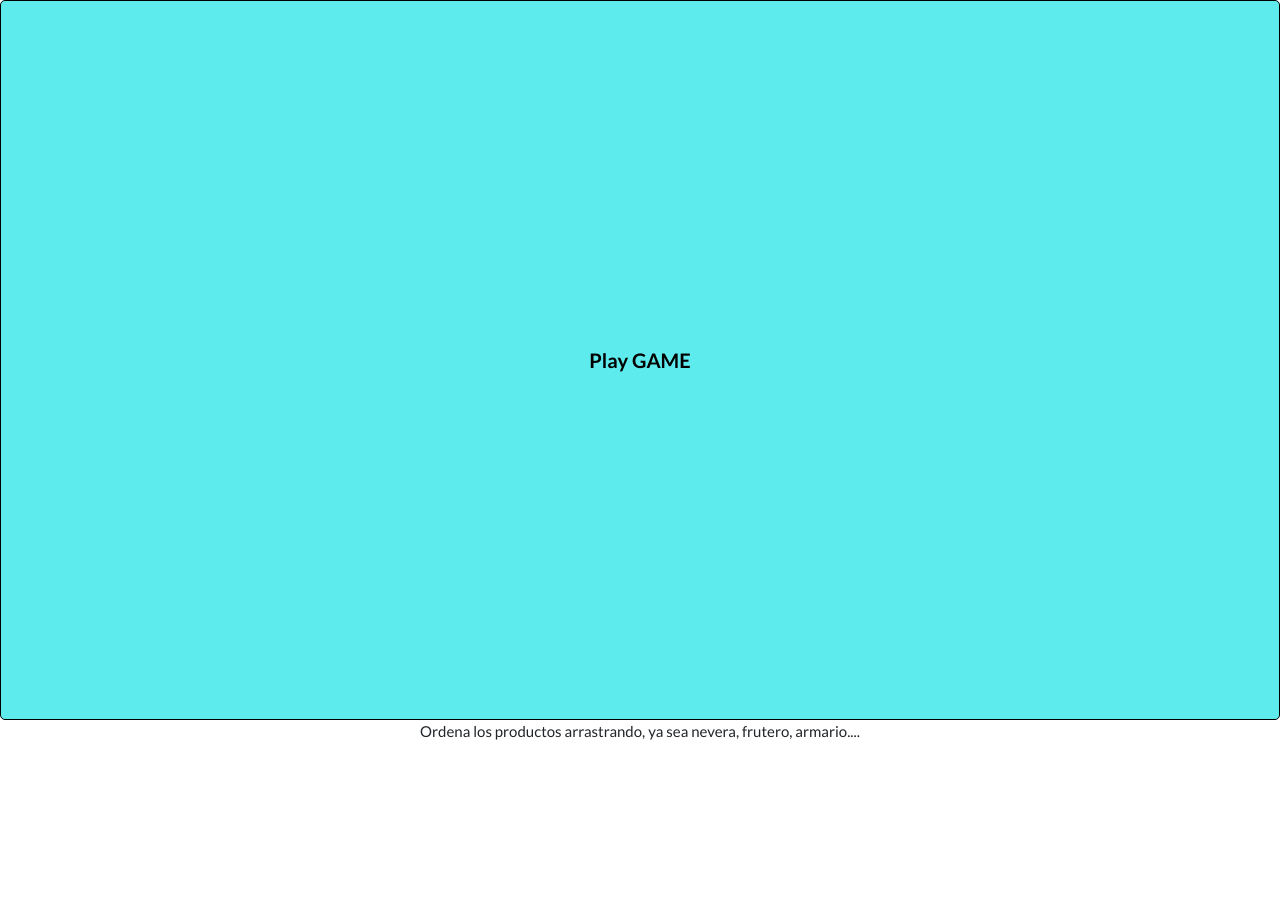
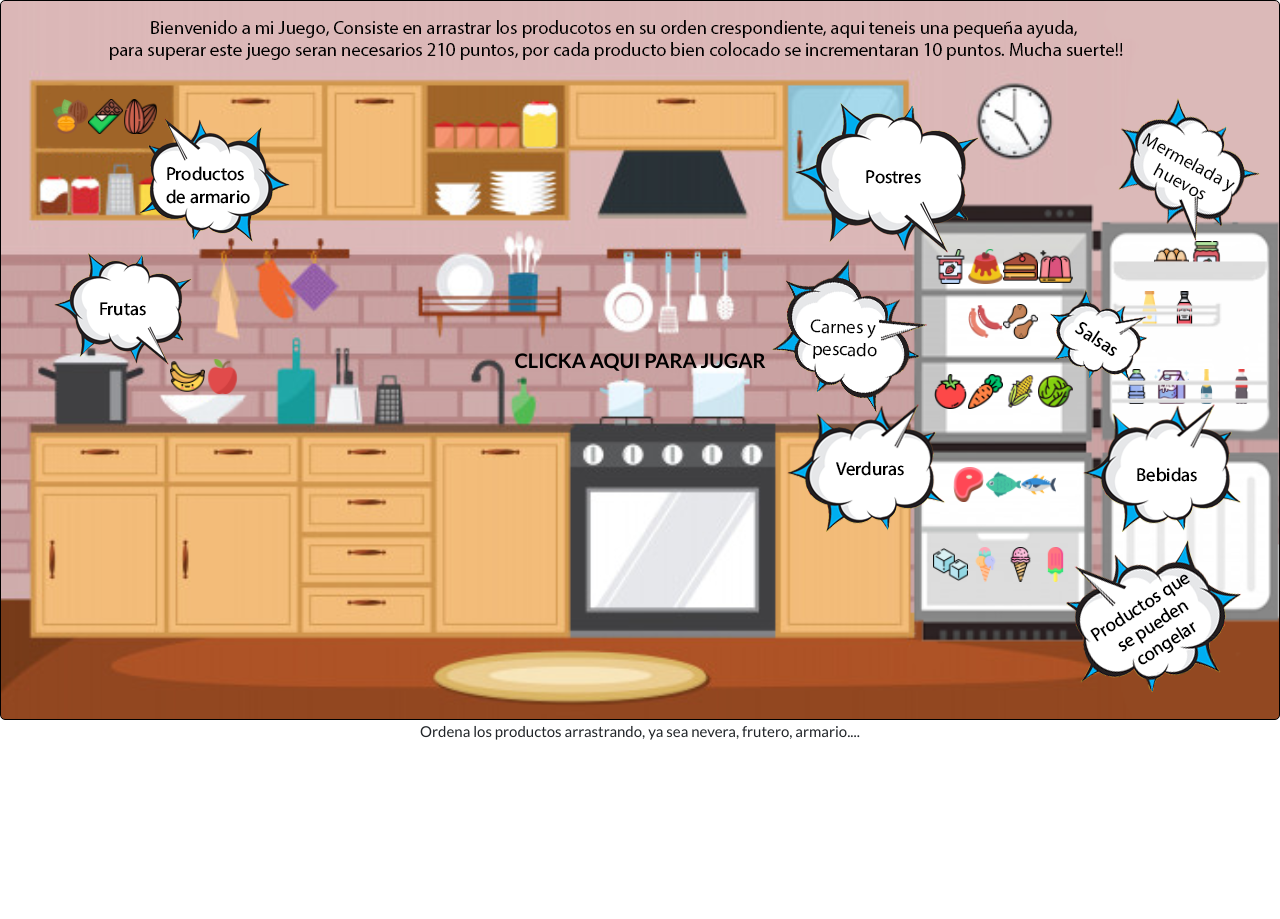
Before and after one commit to aguilar3061/Proyecto1Recomerssem, a PHP site: page /RECOMENSSEM/PAGINAS/JUEGOS/CARLOS/index.php in a window 1280 px wide. Shown: the part 77-996 px from the top of the page. Run offline with PHP 8.4, Linux system fonts and the light colour scheme.

Commit message:
update juewgos

```diff
--- a/RECOMENSSEM/PAGINAS/JUEGOS/CARLOS/index.php
+++ b/RECOMENSSEM/PAGINAS/JUEGOS/CARLOS/index.php
@@ -26,7 +26,7 @@
 
 		<div id="inicio">
 			<button id="play" onclick="reproducirMusica()">
-				Play GAME
+				CLICKA AQUI PARA JUGAR
 			</button>
 			<p>
 				Ordena los productos arrastrando, ya sea nevera, frutero, armario....
--- a/RECOMENSSEM/PAGINAS/JUEGOS/CARLOS/style/stilos.css
+++ b/RECOMENSSEM/PAGINAS/JUEGOS/CARLOS/style/stilos.css
@@ -1,3 +1,6 @@
+
+
+
 
 #juego {
 
@@ -45,11 +48,17 @@
 }
 
 #play{
+	/* background-size: 1280px 720px; */
+
+	background-image: url("../media/cocina/imgBoton1.png");
+	background-repeat: no-repeat;
+	background-attachment: inherit;
+
 	font-weight: bold;
 	font-size: 20px;
 	border:1px solid #000;
 	border-radius:5px;
-	background-color: #5EEBED;
+
 	width:100%;
 	height:100%;
 }
```
Also changed, not shown: RECOMENSSEM/PAGINAS/JUEGOS/CARLOS/js/script.js (line endings or trailing spaces), RECOMENSSEM/PAGINAS/JUEGOS/CARLOS/media/cocina/imgBoton.PNG (added), RECOMENSSEM/PAGINAS/JUEGOS/CARLOS/media/cocina/imgBoton1.png (added).
